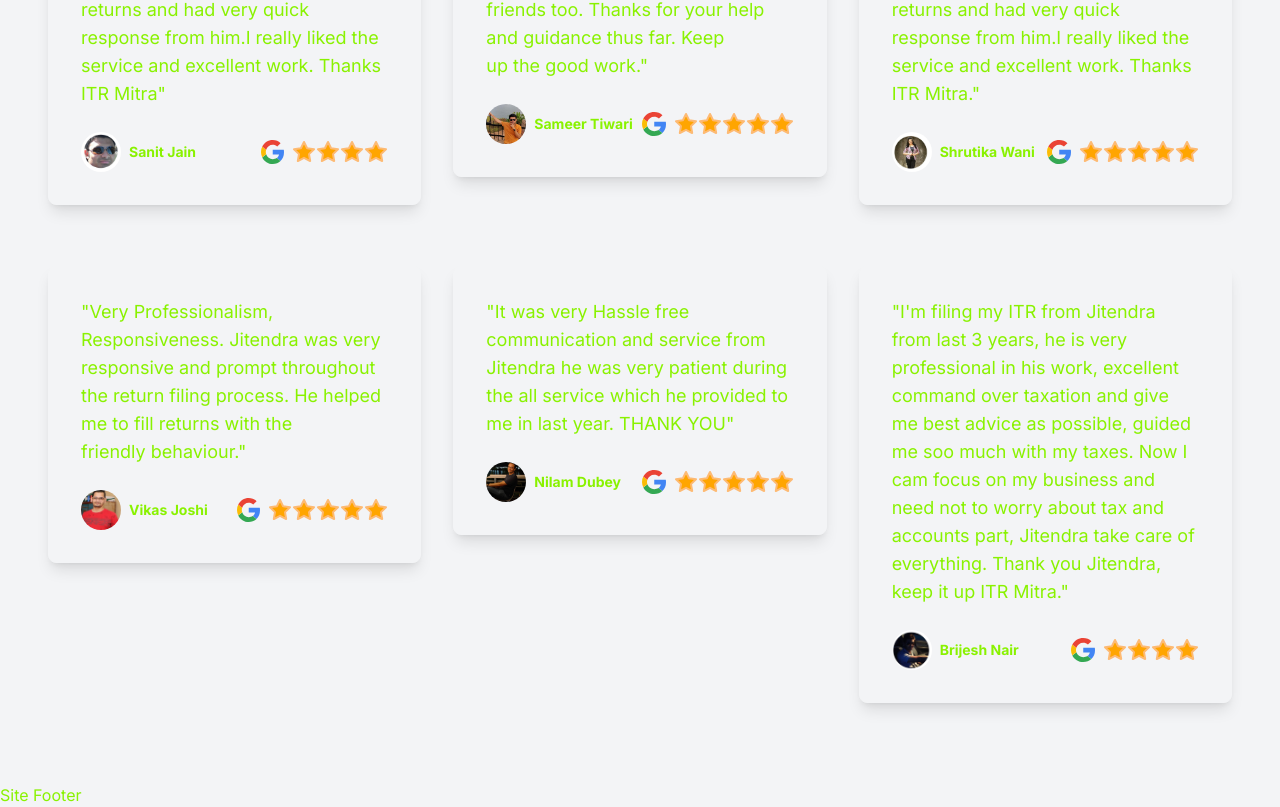
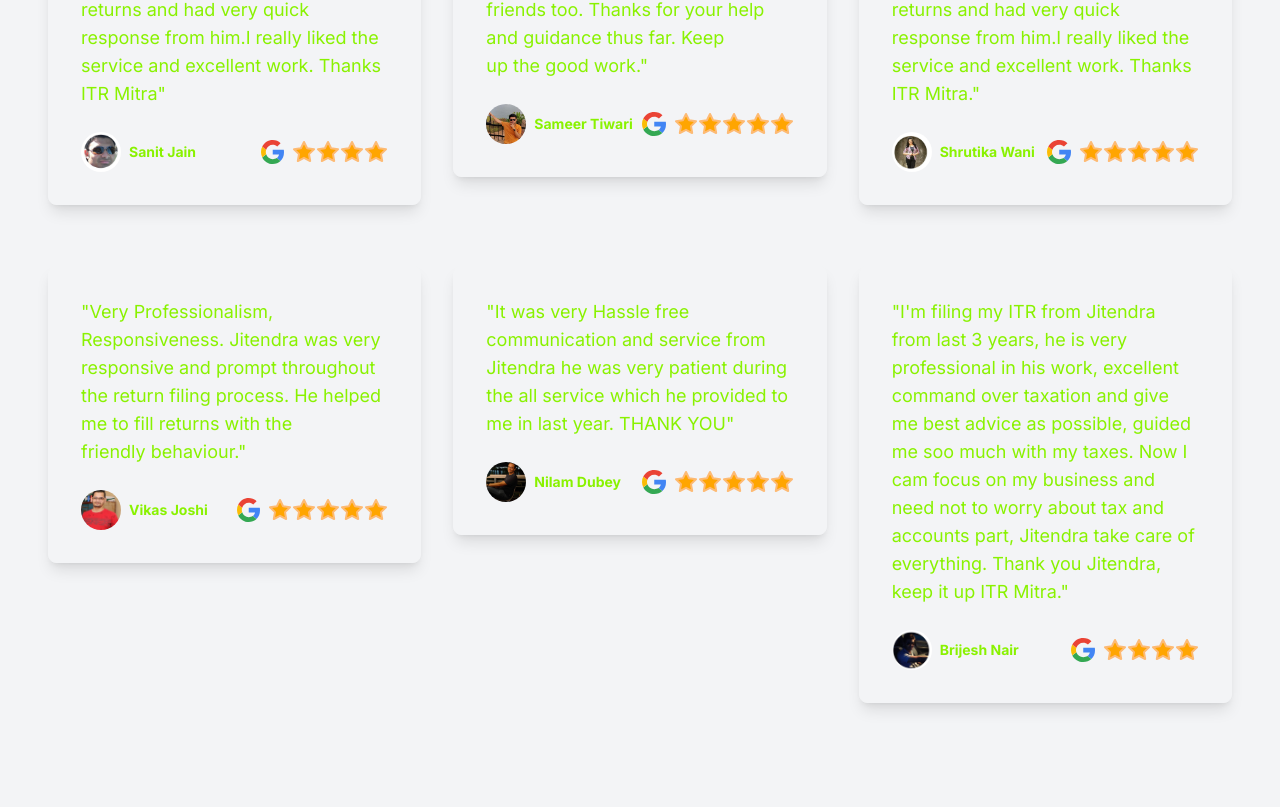
Before and after one commit to itrmitra/itrmitra, a Next.js app: page / in a window 1280 px wide. Shown: the part 2910-3717 px from the top of the page. After the commit the page ends 3693 px from the top, so only its background shows below. Built offline with nearby package versions, Linux system fonts and the light colour scheme.

Commit message:
remove site footer content

```diff
--- a/src/components/site-footer.tsx
+++ b/src/components/site-footer.tsx
@@ -1,3 +1,5 @@
+import WhatsappButton from "./whatsapp_button"
+
 export function SiteFooter() {
-  return <footer>Site Footer</footer>;
+    return <footer></footer>
 }
```
